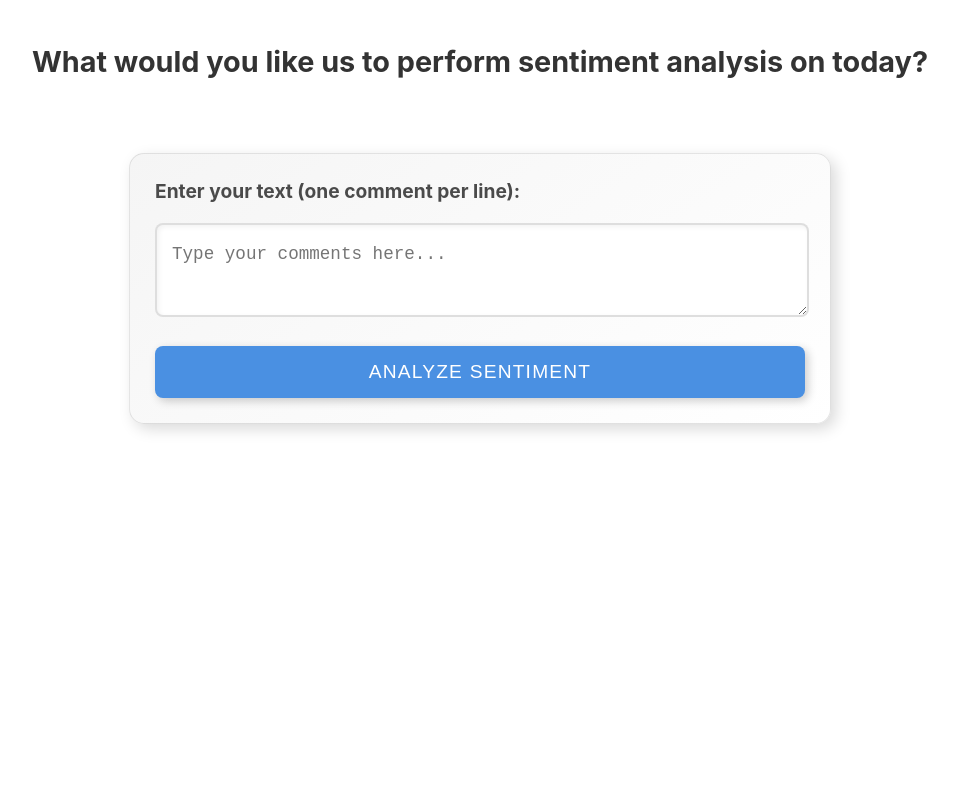
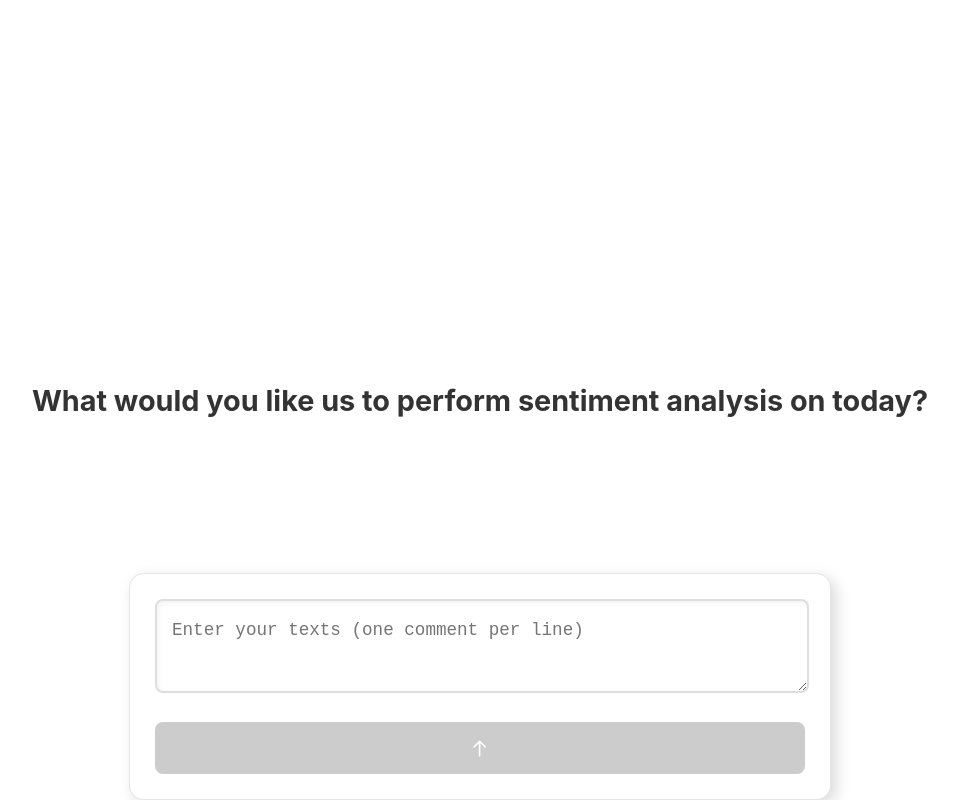
Before and after one commit to andrewericgao/finalproj, a React (Create React App) app: page / in a window 1280 px wide. Shown: the whole page, without its empty margins (160-1118 px from the left). Built offline with nearby package versions, Linux system fonts and the light colour scheme.

Commit message:
welcome page

```diff
--- a/src/App.css
+++ b/src/App.css
@@ -1,7 +1,11 @@
 .App {
   display: flex;
   flex-direction: column;
+  justify-content: center;
+  align-items: center;
   height: 100vh;
+  padding: 0;
+  margin: 0;
   background: #f4f4f4;
 }
 
--- a/src/components/CommentsTable.jsx
+++ b/src/components/CommentsTable.jsx
@@ -1,6 +1,6 @@
 import React from 'react';
-// import './CommentsTable.css';
-import './SentimentPieChart.css';
+import './commentsTable.css';
+// import './SentimentPieChart.css';
 
 const CommentsTable = ({ commentsData }) => {
   if (commentsData.length === 0) {
--- a/src/components/SentimentPieChart.css
+++ b/src/components/SentimentPieChart.css
@@ -18,78 +18,3 @@
         box-shadow: 0 12px 24px rgba(0, 0, 0, 0.3);
     }
 }
-
-
-.comments-table-container {
-    width: 43%; /* Adjust width to take half of the container */
-    max-height: 400px;
-    overflow-y: auto;
-    margin: 10px 1%; /* Adjust margins for proper spacing */
-    padding: 10px;
-    background-color: #fff;
-    border-radius: 8px;
-    box-shadow: 0 4px 8px rgba(0, 0, 0, 0.1);
-    display: inline-block; /* Ensure it aligns next to another inline-block element */
-    vertical-align: top; /* Aligns top of elements */
-}
-
-@media (max-width: 768px) {
-    .comments-table-container {
-        width: 100%; /* Full width for smaller screens */
-        margin: 10px 0;
-    }
-}
-
-.comments-table {
-    width: 100%;
-    border-collapse: collapse;
-    font-size: 0.9rem;
-}
-
-.comments-table th,
-.comments-table td {
-    text-align: left;
-    padding: 12px;
-    border-bottom: 1px solid #e0e0e0;
-}
-
-.comments-table th {
-    background-color: #f9f9f9;
-    color: #333;
-    font-weight: 600;
-}
-
-.comments-table tbody tr:nth-child(odd) {
-    background-color: #f5f5f5;
-}
-
-.comments-table-empty {
-    text-align: center;
-    padding: 20px;
-    color: #666;
-}
-
-.sentiment-cell {
-    display: inline-block;
-    padding: 6px 12px;
-    border-radius: 20px;
-    color: #fff;
-    font-weight: bold;
-    text-transform: uppercase;
-}
-
-.sentiment-positive {
-    background-color: #4caf50;
-}
-
-.sentiment-negative {
-    background-color: #f44336;
-}
-
-.sentiment-neutral {
-    background-color: #ffc107;
-}
-
-.sentiment-mixed {
-    background-color: #9c27b0;
-}
--- a/src/components/TextInputForm.css
+++ b/src/components/TextInputForm.css
@@ -1,13 +1,18 @@
 /* TextInputForm.css */
 
 .text-input-form {
-    margin: 30px auto;
+    position: fixed;
+    bottom: 0;
+    left: 50%;
+    transform: translateX(-50%);
+    width: 100%;
+    max-width: 650px; /* Adjusted for better alignment */
+    margin: 0 auto;
     padding: 25px;
-    background: linear-gradient(145deg, #f5f5f5, #ffffff);
+    background: #ffffff;
     border-radius: 15px;
-    box-shadow: 5px 5px 15px rgba(0, 0, 0, 0.15), -5px -5px 15px rgba(255, 255, 255, 0.1);
-    max-width: 650px; /* Adjusted for better alignment */
-    border: 1px solid rgba(0, 0, 0, 0.1); /* Subtle border for depth */
+    box-shadow: 5px 5px 15px rgba(0, 0, 0, 0.15);
+    border: 1px solid rgba(0, 0, 0, 0.1);
 }
 
 .input-label {
@@ -59,6 +64,12 @@
     box-shadow: 3px 6px 12px rgba(0, 0, 0, 0.25);
 }
 
+.submit-button.inactive {
+    background-color: #cccccc; /* Greyish color for inactive state */
+    cursor: default; /* Change cursor to indicate non-clickable */
+    box-shadow: none; /* Optional: Remove shadow for inactive state */
+}
+
 /* Responsive adjustments for smaller screens */
 @media (max-width: 768px) {
     .text-input-form {
--- a/src/components/TextInputForm.jsx
+++ b/src/components/TextInputForm.jsx
@@ -1,13 +1,16 @@
 import React, { useState } from 'react';
 import './TextInputForm.css';
+import { ReactComponent as UpArrowIcon } from './up-arrow-icon.svg';
 
 const TextInputForm = ({ onAnalysisComplete, onTextChange }) => {
     const [text, setText] = useState('');
+    const [isTextEntered, setIsTextEntered] = useState(false);
 
     const handleTextChange = (e) => {
         const newText = e.target.value;
         setText(newText);
         onTextChange(newText);
+        setIsTextEntered(newText.trim() !== '');
     };
 
     const callAPI = async (inputText) => {
@@ -34,6 +37,9 @@ const TextInputForm = ({ onAnalysisComplete, onTextChange }) => {
 
     const handleSubmit = async (event) => {
         event.preventDefault();
+        if (!isTextEntered) {
+            return;
+        }
         const comments = text.split('\n').filter(comment => comment.trim() !== '');
         const results = await Promise.all(comments.map(comment => callAPI(comment)));
         onAnalysisComplete(results);
@@ -42,14 +48,15 @@ const TextInputForm = ({ onAnalysisComplete, onTextChange }) => {
     return (
         <div className="text-input-form">
             <form onSubmit={handleSubmit}>
-                <label className="input-label">Enter your text (one comment per line):</label>
                 <textarea
                     className="text-input"
                     value={text}
                     onChange={handleTextChange}
-                    placeholder="Type your comments here..."
+                    placeholder="Enter your texts (one comment per line)"
                 />
-                <button type="submit" className="submit-button">Analyze Sentiment</button>
+            <button type="submit" className={`submit-button ${isTextEntered ? '' : 'inactive'}`}>
+                <UpArrowIcon />
+            </button>
             </form>
         </div>
     );
--- a/src/components/WelcomeMessage.css
+++ b/src/components/WelcomeMessage.css
@@ -1,6 +1,11 @@
 .welcome-message {
-    padding: 20px;
+    position: absolute;
+    top: 50%;
+    left: 50%;
+    transform: translate(-50%, -50%);
+    width: 100%;
     text-align: center;
     font-size: 1.2rem;
     color: #333;
+    padding: 20px;
 }
--- a/src/components/commentsTable.css
+++ b/src/components/commentsTable.css
@@ -1,12 +1,21 @@
 .comments-table-container {
+    width: 43%; /* Adjust width to take half of the container */
     max-height: 400px;
     overflow-y: auto;
-    margin: 20px;
+    margin: 10px 1%; /* Adjust margins for proper spacing */
     padding: 10px;
+    background-color: #fff;
     border-radius: 8px;
-    box-shadow: 0 4px 8px rgba(0, 0, 0, 0.15);
-    background-color: #fff;
-    border: 1px solid #e0e0e0;
+    box-shadow: 0 4px 8px rgba(0, 0, 0, 0.1);
+    display: inline-block; /* Ensure it aligns next to another inline-block element */
+    vertical-align: top; /* Aligns top of elements */
+}
+
+@media (max-width: 768px) {
+    .comments-table-container {
+        width: 100%; /* Full width for smaller screens */
+        margin: 10px 0;
+    }
 }
 
 .comments-table {
```
Also changed, not shown: src/components/up-arrow-icon.svg (added).
